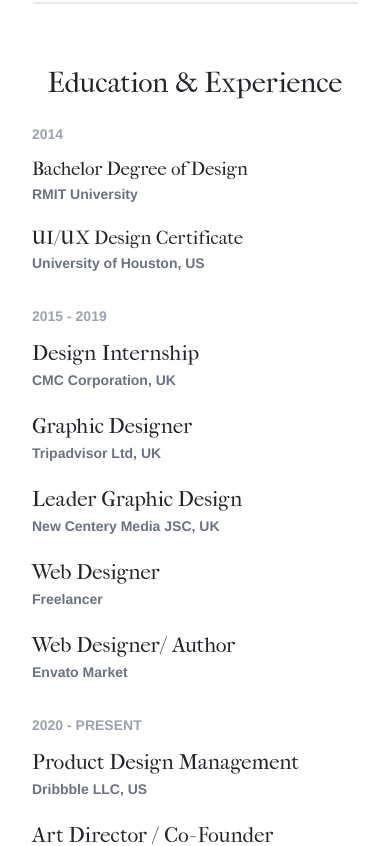
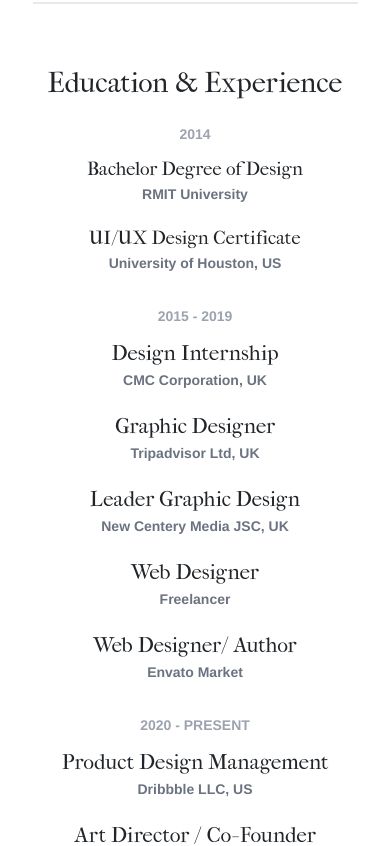
Before and after one commit to aaravsinha-ninja/innovance_3.0_portfolio, a React (Create React App) app: page / in a window 390 px wide. Shown: the part 2679-3525 px from the top of the page. Built offline with nearby package versions, Linux system fonts and the light colour scheme.

Commit message:
Education and experience fix

```diff
--- a/src/components/main/EducationExperience/EducationExperience.tsx
+++ b/src/components/main/EducationExperience/EducationExperience.tsx
@@ -1,4 +1,5 @@
 import React from "react";
+import "../../../styles/hero.css";
 
 const EducationExperience = () => {
   const education = [
@@ -46,8 +47,11 @@ const EducationExperience = () => {
       <h2 className="text-2xl md:text-3xl font-thin font-imfell mb-8 md:mb-12 text-center">
         Education & Experience
       </h2>
-      <div className="grid grid-cols-1 md:grid-cols-3 gap-[1rem] lg:mx-[8rem]">
-        <div className="text-left">
+      <div
+        className="grid grid-cols-1 md:grid-cols-3 gap-[1rem] lg:mx-[8rem]"
+        id="heroid"
+      >
+        <div className="">
           {education.map((edu, index) => (
             <div key={index} className="mb-2 ">
               <p className="text-sm font-semibold text-gray-400 mb-2 md:mb-4">
@@ -59,7 +63,7 @@ const EducationExperience = () => {
           ))}
         </div>
         {experience.map((exp, index) => (
-          <div key={index} className="text-left">
+          <div key={index} className="">
             <p className="text-sm font-semibold text-gray-400 mb-2 lg:mb-4">
               {exp.period}
             </p>
```
